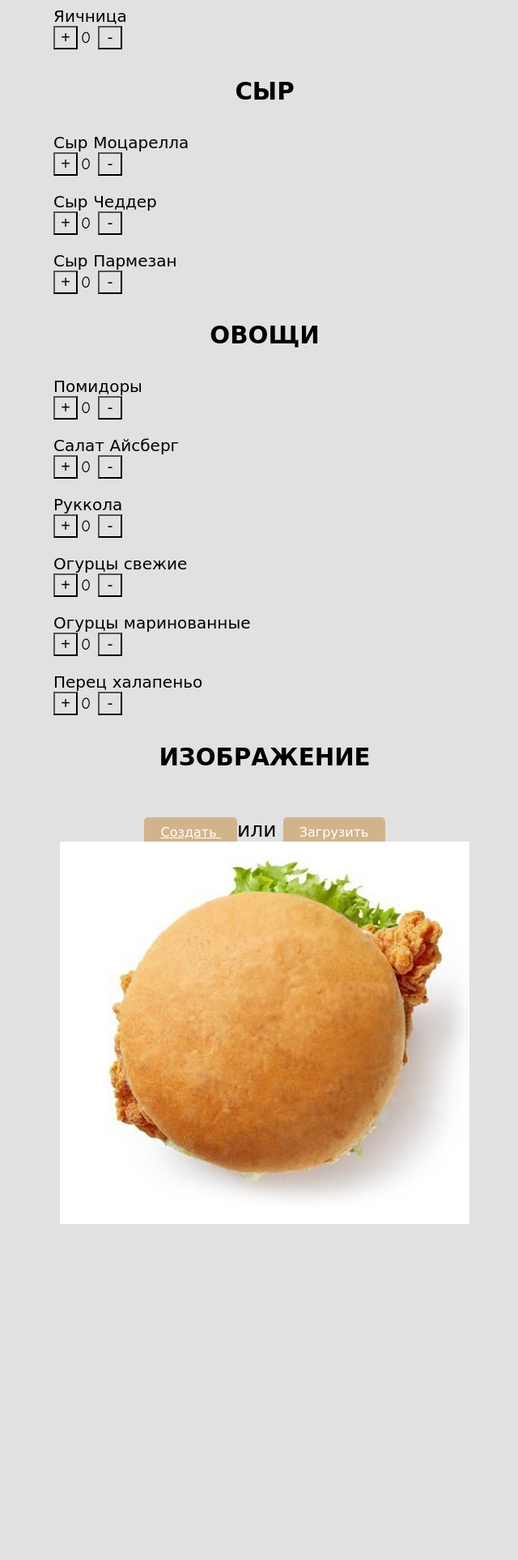
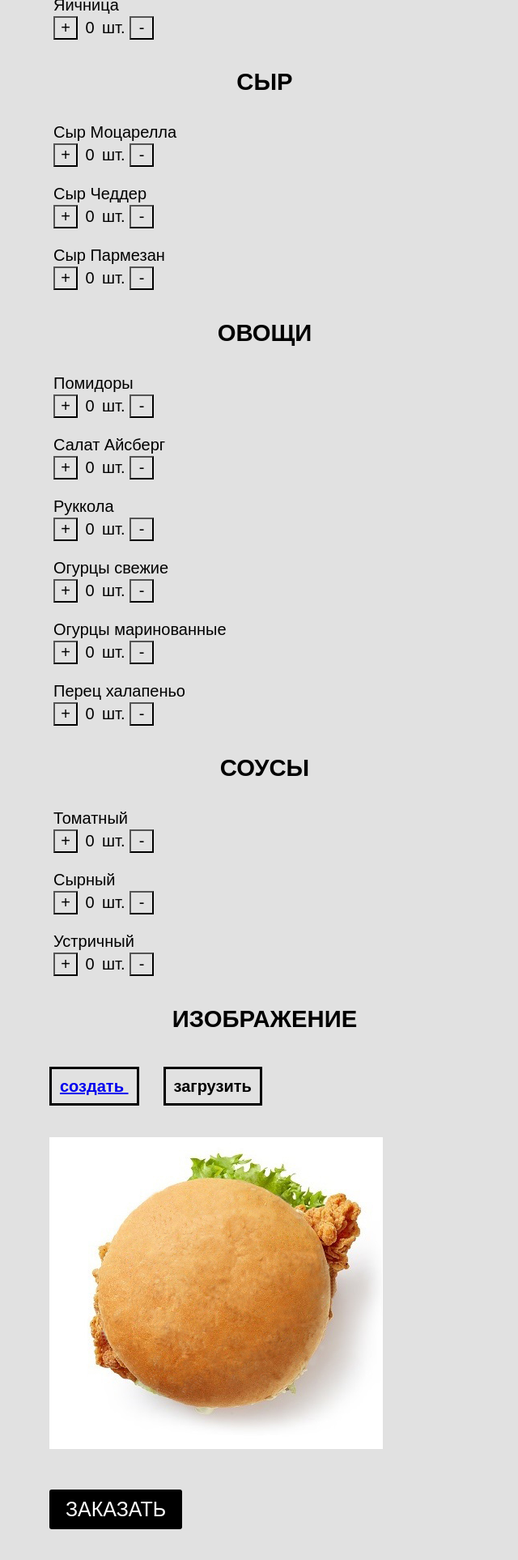
Before and after one commit to TashK101/ArtBurger, a plain HTML site: page src/screens/custom-burger/custom-burger.html in a window 1280 px wide. Shown: the part 588-2514 px from the top of the page at 81% size, without its empty margins (313-953 px from the left). Before the commit the page ends 2113 px from the top, so only its background shows below. Drawn offline with Linux system fonts and the light colour scheme.

Commit message:
nice custom burger design 2.0

```diff
--- a/src/screens/custom-burger/custom-burger-styles.css
+++ b/src/screens/custom-burger/custom-burger-styles.css
@@ -1,12 +1,12 @@
 body {
     background: #e1e1e1;
-    font-family: "Belle", "Comic Sans MS", cursive;
+    font-family: "Raleway", "Arial", cursive;
     font-size: 25px;
 }
 
 .container {
     width: 50%;
-    margin: 0 auto;
+    margin: 120px auto;
     text-align: center;
 }
 
@@ -22,12 +22,13 @@ li span {
     display: inline-block;
     width: 20px;
     text-align: center;
-    margin-right: 5px;
+    margin: 5px;
 }
 
 img {
     max-width: 100%;
     max-height: 100%;
+    border: 3px solid black;
 }
 
 .increment {
@@ -36,16 +37,14 @@ img {
     text-align: center;
 }
 .layered-image {
+    background: url("custom-burger2.jpg");
     position: relative;
-    max-width: 100%;
-    max-height: 100%;
+    width: 412px;
+    height: 385px;
+    margin: 50px 0;
 }
 
 .image-overlay {
-    display: none;
-}
-
-.my-canvas {
     display: none;
 }
 
@@ -70,29 +69,48 @@ img {
 
 
 .button-style {
-    background-color: #d2b48c;
-    border: none;
-    color: white;
-    padding: 10px 20px;
-    font-size: 16px;
-    border-radius: 5px;
+    background-color: transparent;
+    border: 3px solid black;
+    text-align: center;
+    font-size: 20px;
+    padding: 10px;
     cursor: pointer;
+    margin-right: 30px;
+    margin-top: 40px;
 }
 
 .increment {
     background: transparent;
-
 }
 
 input[type="file"] {
     display: none;
 }
 
+.buy-button {
+    background-color: black;
+    color: white;
+    border: none;
+    border-radius: 3px;
+    padding: 10px 20px;
+    cursor: pointer;
+    font-size: 25px;
+}
+
+#picture {
+    text-align: left;
+    margin: 50px;
+}
+.buy-button:hover {
+    background-color: gray;
+}
+
+
 .sidenav {
     height: 100%;
     width: 0;
-    position: absolute;
-    z-index: 1;
+    position: fixed;
+    z-index: 10;
     top: 0;
     left: 0;
     background-color: white;
@@ -119,6 +137,7 @@ input[type="file"] {
     top: 0;
     width: 100%;
     height: 102px;
+    position: fixed;
 }
 
 .topnav #bookBtn {
--- a/src/screens/custom-burger/custom-burger.html
+++ b/src/screens/custom-burger/custom-burger.html
@@ -50,16 +50,27 @@
             <li>Огурцы маринованные</li>
             <li>Перец халапеньо</li>
         </ul>
+        <h3>СОУСЫ</h3>
+        <ul id="sauces">
+            <li>Томатный</li>
+            <li>Сырный</li>
+            <li>Устричный</li>
+        </ul>
         <h3>ИЗОБРАЖЕНИЕ</h3>
     </div>
+    <div id="picture">
+    <a href="../user-drawing/user-drawing.html" class="button-style"> <b>создать</b> </a>
+    <label for="file-upload" class="custom-file-upload button-style"> <b>загрузить</b> </label>
+    <input id="file-upload" type="file" accept="image/png, image/jpeg"/>
     <br>
-    <a href="../user-drawing/user-drawing.html" class="button-style"> Создать </a> или
-    <label for="file-upload" class="custom-file-upload button-style"> Загрузить </label>
-    <input id="file-upload" type="file" accept="image/png, image/jpeg"/>
-    <div class="layered-image">
-        <img class="image-base" src="custom-burger2.jpg" alt="Бургер">
-        <img class="image-overlay" src="custom-burger2.jpg" alt="Бургер">
-        <canvas class="my-canvas"></canvas>
+        <div class="layered-image">
+            <img class="image-overlay" src="custom-burger2.jpg" alt="Бургер">
+        </div>
+<!--    <div class="layered-image">-->
+<!--        <img class="image-base" src="custom-burger2.jpg" alt="Бургер">-->
+<!--        <img class="image-overlay" src="custom-burger2.jpg" alt="Бургер">-->
+<!--    </div>-->
+    <button class="buy-button">ЗАКАЗАТЬ</button>
     </div>
 </div>
 </body>
--- a/src/screens/custom-burger/custom-burger.js
+++ b/src/screens/custom-burger/custom-burger.js
@@ -24,24 +24,22 @@ window.addEventListener('load', function() {
     const listItems = document.getElementsByTagName('li');
     for (let i = 0; i < listItems.length; i++) {
         const li = listItems[i];
-        const repeatingHTML = '<div class="buttons"><button class="increment" onclick="increment(this)">+</button><span class="count">0</span><button class="increment" onclick="decrement(this)">-</button></div>';
+        const repeatingHTML = '<div class="buttons"><button class="increment" onclick="increment(this)">+</button><span class="count">0</span>шт. <button class="increment" onclick="decrement(this)">-</button></div>';
         li.innerHTML = li.innerHTML + repeatingHTML;
     }
 
     document.querySelector('input[type="file"]').addEventListener('change', function() {
         if (this.files && this.files[0]) {
             const img = document.querySelector('.image-overlay');
-            const canvas = document.querySelector('.my-canvas');
             img.onload = () => {
                 URL.revokeObjectURL(img.src);
             }
 
             img.src = URL.createObjectURL(this.files[0]);
             img.classList.remove('image-overlay');
-            canvas.classList.remove('my-canvas');
+
 
             img.classList.add('burger-img');
-            canvas.classList.add('burger-img');
             const relevantSize = Math.min(img.height, img.width)
 
             img.style.clipPath = `circle(${relevantSize/2}px at 50% 50%)`
```
